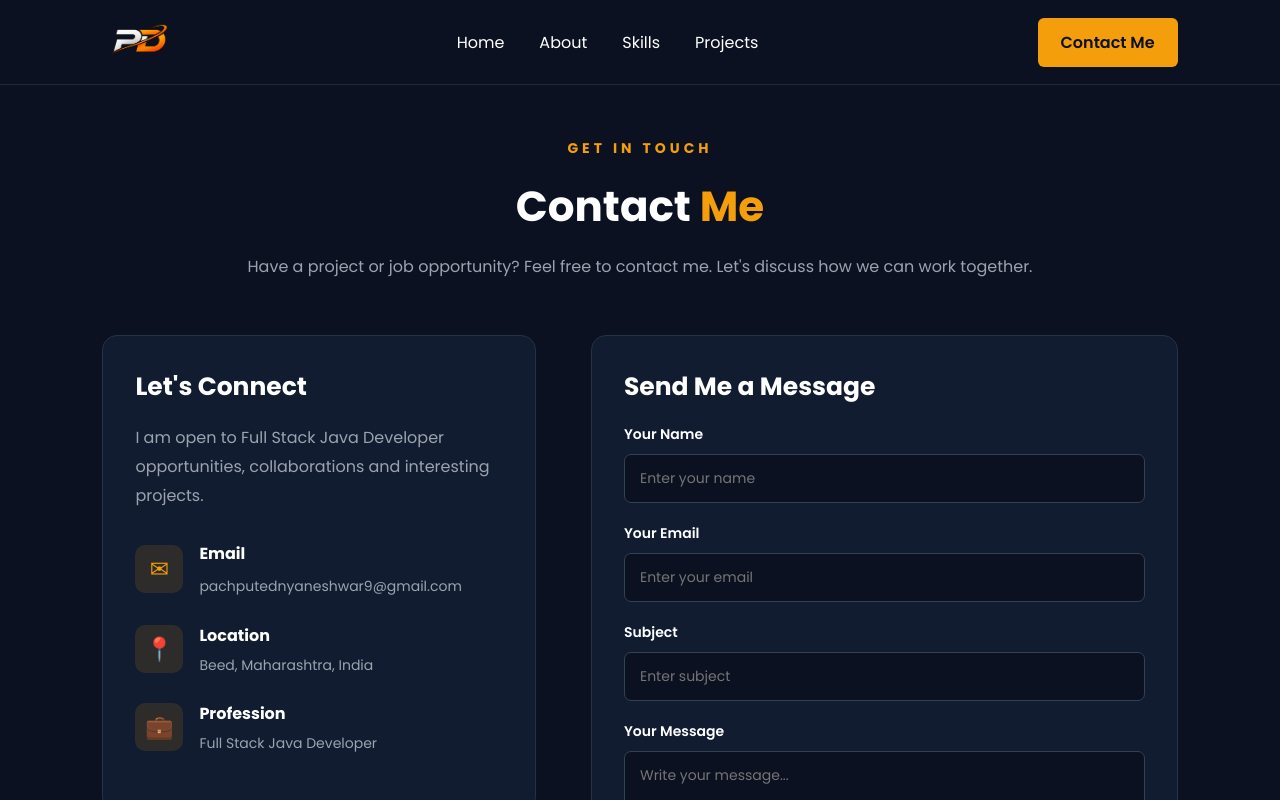
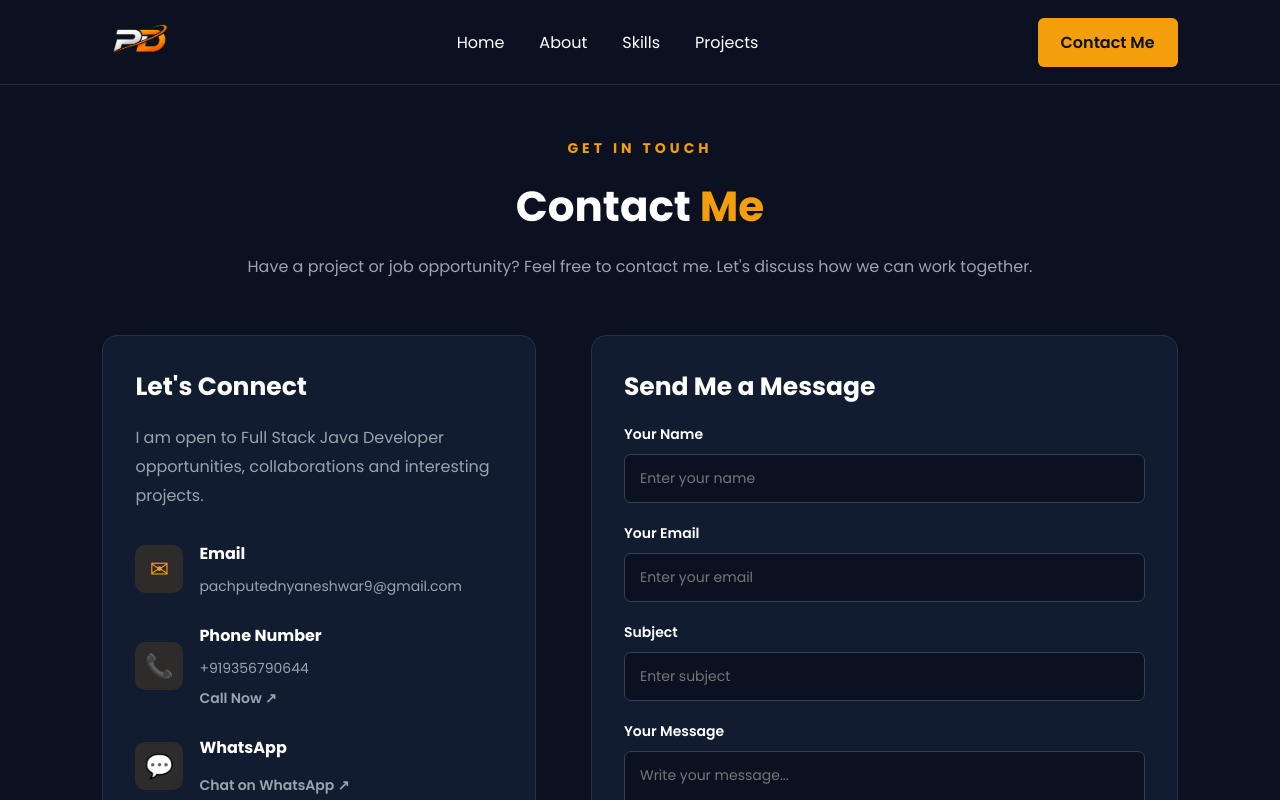
Before and after one commit to Dnyaneshwar2001Pachpute/my-portfolio, a React (Vite) app: page /contact in a window 1280 px wide. Shown: the top 800 px of the page. Built offline with nearby package versions, Linux system fonts and the light colour scheme.

Commit message:
update contact page

```diff
--- a/src/components/Contact.css
+++ b/src/components/Contact.css
@@ -178,3 +178,41 @@
     padding: 22px;
   }
 }
+
+/* PHONE AND WHATSAPP LINKS */
+
+.phone-action,
+.whatsapp-action {
+  display: inline-block;
+  margin-top: 8px;
+  font-weight: 600;
+  text-decoration: none;
+  transition: 0.3s ease;
+}
+
+.phone-action {
+  color: #f59e0b;
+}
+
+.whatsapp-action {
+  color: #22c55e;
+}
+
+.phone-action:hover,
+.whatsapp-action:hover {
+  text-decoration: underline;
+  transform: translateX(4px);
+}
+
+/* MOBILE RESPONSIVE */
+
+@media (max-width: 600px) {
+  .contact-item {
+    align-items: flex-start;
+    gap: 12px;
+  }
+
+  .contact-item a {
+    overflow-wrap: anywhere;
+  }
+}
--- a/src/components/Contact.jsx
+++ b/src/components/Contact.jsx
@@ -2,6 +2,12 @@
 import "./Contact.css";
 
 function Contact() {
+
+  const phoneNumber = "919356790644";
+  const whatsappMessage = encodeURIComponent(
+    "Hello Dnyaneshwar, I visited your portfolio and would like to connect with you."
+  )
+
   return (
     <section className="contact-section" id="contact">
       <div className="contact-container">
@@ -32,6 +38,37 @@ function Contact() {
                 <h3>Email</h3>
                 <a href="mailto:pachputednyaneshwar9@gmail.com">
                   pachputednyaneshwar9@gmail.com
+                </a>
+              </div>
+            </div>
+
+             {/* Phone */}
+            <div className="contact-item">
+              <span className="contact-icon">📞</span>
+              <div>
+                <h3>Phone Number</h3>
+                <a href={`tel:+${phoneNumber}`}>
+                  +{phoneNumber}
+                </a>
+                <br />
+                <a href={`tel:+${phoneNumber}`} className="phone-action">
+                  Call Now ↗
+                </a>
+              </div>
+            </div>
+
+            {/* WhatsApp */}
+            <div className="contact-item">
+              <span className="contact-icon">💬</span>
+              <div>
+                <h3>WhatsApp</h3>
+                <a
+                  href={`https://wa.me/${phoneNumber}?text=${whatsappMessage}`}
+                  target="_blank"
+                  rel="noreferrer"
+                  className="whatsapp-action"
+                >
+                  Chat on WhatsApp ↗
                 </a>
               </div>
             </div>
```
